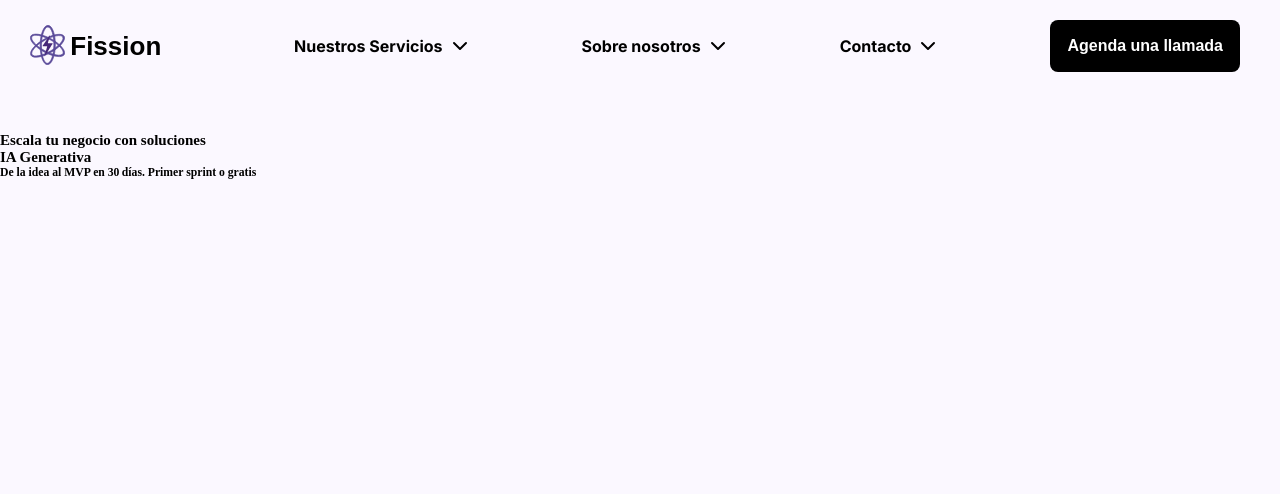
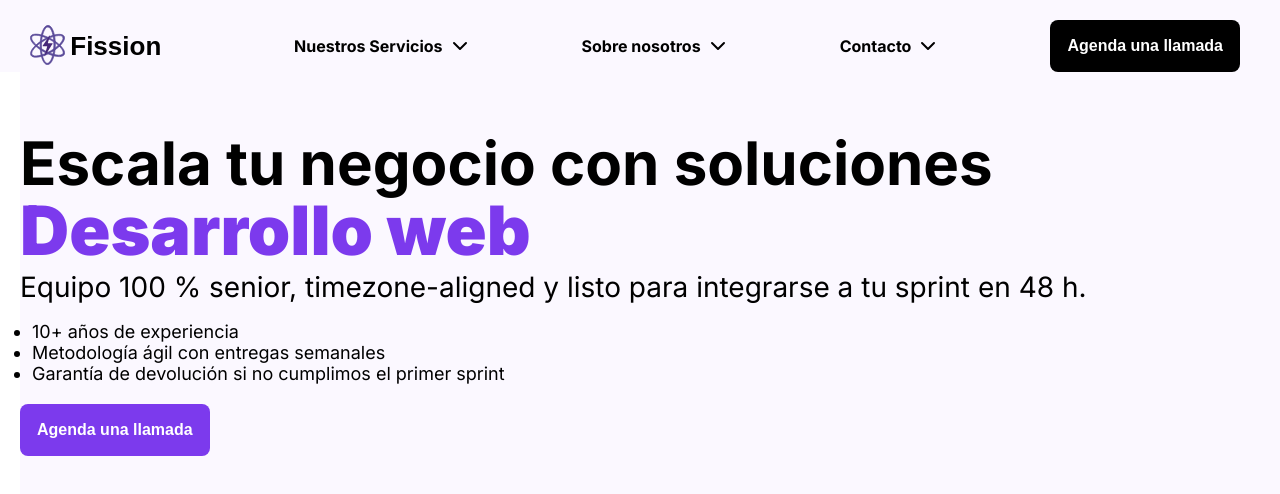
Before and after one commit to SoyDouglas/FissionSoftware, a React (Vite) app: page / in a window 1280 px wide. Shown: the top 494 px of the page. Built offline with nearby package versions, Linux system fonts and the light colour scheme.

Commit message:
Hero design done

```diff
--- a/src/components/css/Header.css
+++ b/src/components/css/Header.css
@@ -82,7 +82,7 @@
 
 /* Botón CTA */
 /* --------------------------- */
-.navRight > a:last-child button {
+.header-cta {
   padding: 0.6rem 1.4rem;
   font-family: 'Rajdhani', sans-serif;
   font-weight: 600;
@@ -97,7 +97,7 @@
   transition: transform 0.2s ease;
 }
 
-.navRight > a:last-child button:hover {
+.header-cta:hover {
   background: rgb(56, 56, 56);
 }
 
--- a/src/components/css/Hero.css
+++ b/src/components/css/Hero.css
@@ -3,4 +3,54 @@
   min-height: 100vh;          /* o lo que necesites */
   padding-top: 6rem;           /* igual a la altura del header, si se superponen */
   position: relative;          /* sin z-index alto */
+  margin-left: 2rem;
 }
+
+.hero-title {
+  display: flex;
+  flex-direction: column;
+  color: black;
+  font-family: var(--font-body);
+  font-weight: 700;
+  line-height: 1.05;
+  font-size: 6rem;
+}
+
+.hero-title .accent {
+  color: var(--color-accent);
+  font-size: 6.8rem;
+  font-weight: 800;
+}
+
+.hero-sub{
+  font-family: var(--font-body);
+  font-size: 2.8rem;
+  font-weight: 400;
+  line-height: 1.5;
+}
+
+.hero-list {
+  font-family: var(--font-body);
+  font-size: 1.8rem;
+  margin: 1.25rem 0 2rem;
+  padding-left: 1.2rem;
+}
+
+.hero-cta {
+  padding: 0.6rem 1.4rem;
+  font-family: 'Rajdhani', sans-serif;
+  font-weight: 600;
+  font-size: 1.6rem;
+  border: none;
+  border-radius: 8px;
+  cursor: pointer;
+  background: var(--color-accent);
+  color: #fff;
+  padding: 1.7rem;
+  box-shadow: none;
+  transition: transform 0.2s ease;
+}
+
+.hero-cta:hover {
+  background: var(--color-secundary);
+}
--- a/src/components/layout/Header.jsx
+++ b/src/components/layout/Header.jsx
@@ -43,7 +43,7 @@ function Header() {
                             < ArrowDown className="arrow"/>
                         </a>
                         <a href="">
-                            <button>Agenda una llamada</button>
+                            <button className='header-cta'>Agenda una llamada</button>
                         </a>
                     </div>
                 </nav>
--- a/src/components/layout/Hero.jsx
+++ b/src/components/layout/Hero.jsx
@@ -3,9 +3,19 @@ import '../css/Hero.css';
 function Hero() {
     return (
         <section className='Hero'>
-            <h2>Escala tu negocio con soluciones</h2>
-            <h1>IA Generativa</h1>
-            <h3>De la idea al MVP en 30 días. Primer sprint o gratis</h3>
+            <h1 className='hero-title'>Escala tu negocio con soluciones
+                <span className='accent'>Desarrollo web</span>
+            </h1>
+
+            <p className='hero-sub'>Equipo 100 % senior, timezone-aligned y listo para integrarse a tu sprint en 48 h.</p>
+
+            <ul className='hero-list'>
+                <li>10+ años de experiencia</li>
+                <li>Metodología ágil con entregas semanales</li>
+                <li>Garantía de devolución si no cumplimos el primer sprint</li>
+            </ul>
+
+            <button className='hero-cta'>Agenda una llamada</button>
         </section>
     );
 }
```
